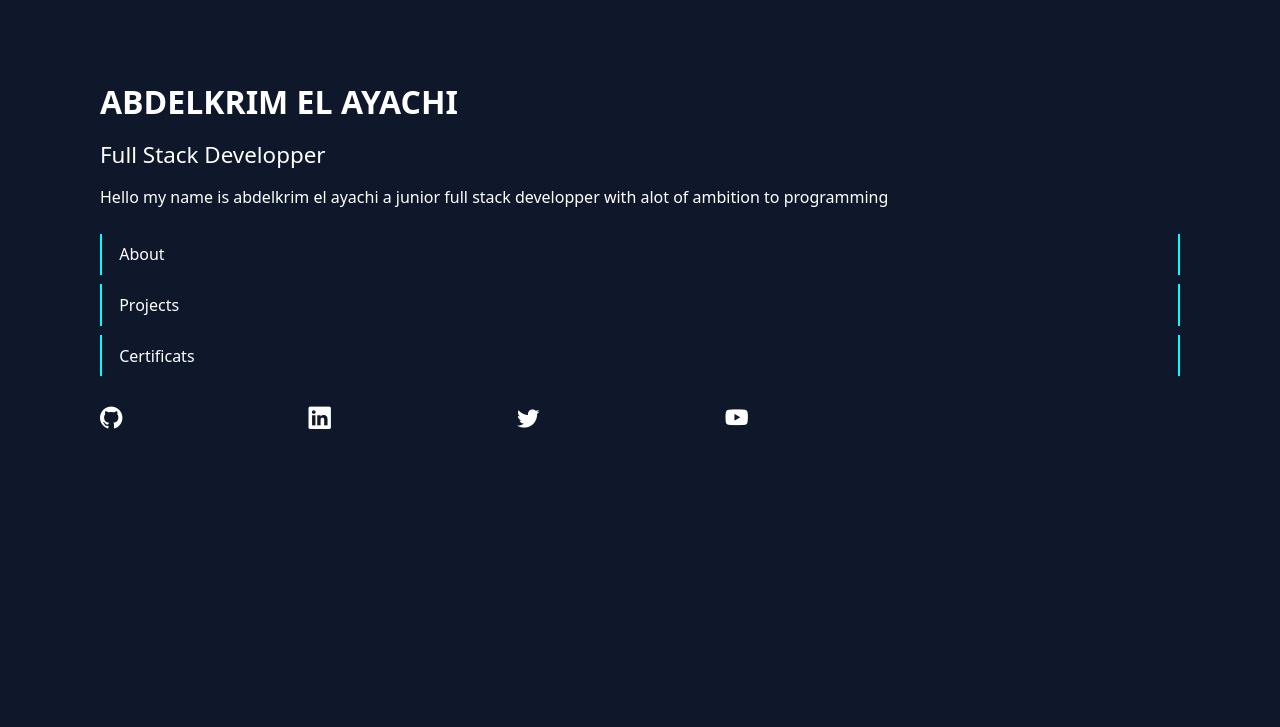
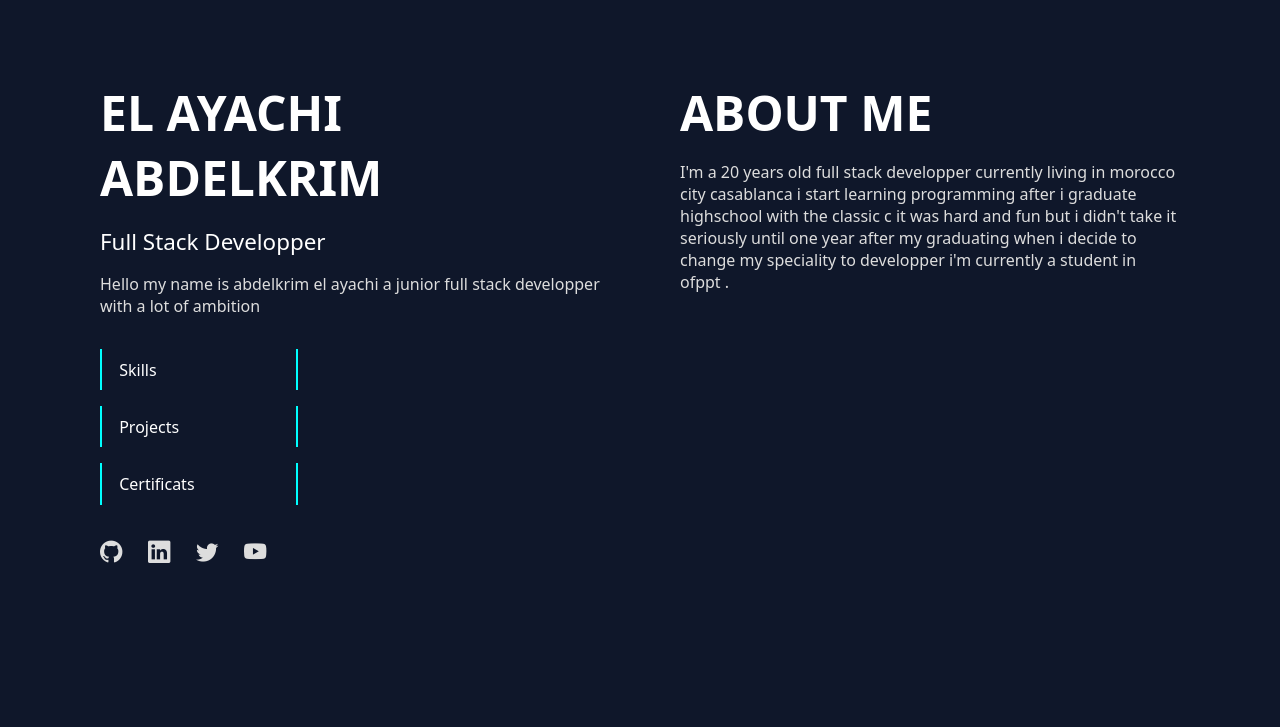
Before and after one commit to AbdelkrimElAyachi/my_portfolio, a PHP site: page / in a window 1280 px wide. Shown: the top 727 px of the page. Run offline with PHP 8.4, Linux system fonts and the light colour scheme; some libraries are stand-ins or nearby versions.

Commit message:
adding animation and fixing createcube error

```diff
--- a/css/normalize.css
+++ b/css/normalize.css
@@ -13,6 +13,7 @@ body{
   --orange:rgb(255, 160, 88);
   --green:rgb(82, 255, 82);
   --black:#0F172A;
+  --lightWhite:#ddd;
   --white:#fff;
   --fXL:5rem;
   --fL:4rem;
--- a/css/style.css
+++ b/css/style.css
@@ -75,11 +75,13 @@ body{
   max-width: 1080px;
   width: 90%;
   margin: 5rem auto;
+  opacity: 0;
 }
 .cart{
   display: flex;
   flex-direction: column;
   gap: 1rem;
+  margin-bottom: 5rem;
 }
 .cart .title{
   font-size: var(--fM);
@@ -88,7 +90,9 @@ body{
 .cart .work{
   font-size: var(--fl);
 }
-
+.description{
+  color: #ddd;
+}
 
 /* nav links style */
 .list{
@@ -96,7 +100,8 @@ body{
 }
 .list li{
   padding: 0.6rem 1.2rem;
-  margin: 0.6rem 0;
+  margin: 1rem 0;
+  width: 10rem;
   position: relative;
 }
 .link{
@@ -128,14 +133,40 @@ ul li:hover > .line_left{
 
 /* social links style */
 .social{
-  width: 60%;
   display: flex;
-  justify-content: space-between;
+  gap: 1.6rem;
 }
 .icon{
   font-size: var(--fl);
+  color: var(--lightWhite);
+}
+.icon:hover{
   color: var(--white);
 }
+
+/* scroll animation  */
+.animated{
+  animation: scroll 1s ease 3s forwards;
+}
+@keyframes scroll{
+  0%{
+    opacity: 0;
+    margin-top: 10rem;
+  }
+  100%{
+    margin-top: 5rem;
+    opacity: 1;
+  }
+}
 @media (min-width:900px) {
-
+  .title{
+    font-size: var(--fXM) !important;
+  }
+  .start_container{
+    display: flex;
+    gap: 5rem;
+  }
+  .cart{
+    flex: 1;
+  }
 }
--- a/index.js
+++ b/index.js
@@ -1,10 +1,16 @@
 import Router from "./js/libraries/Router.js";
-import { changeBG,CraeteLimoniCube,CraeteBlueCube,CraeteYellowCube,CraeteGreenCube } from "./js/libraries/BackgroundFunctions.js";
+import { changeBG,CraeteLimoniCube,CraeteBlueCube,CraeteBlackCube,CraeteYellowCube,CraeteGreenCube } from "./js/libraries/BackgroundFunctions.js";
 
 
 Router.start();
 
 Router.get("/","public/start.html",()=>{
+    changeBG()
+    setTimeout(() => {
+        changeBG(0,"b");
+    }, 1000);
+
+
 
 })
 Router.get(404,"public/404.html",()=>{
--- a/js/classes/Cube.js
+++ b/js/classes/Cube.js
@@ -37,6 +37,9 @@ export default class Cube{
     rotateToRed(){
         this.cube.style.transform = "rotateX(-90deg) rotateY(0deg) rotateZ(0deg)";
     }
+    rotateToBlack(){
+        this.cube.style.transform = "rotateX(0deg) rotateY(0deg) rotateZ(0deg)";
+    }
     render(){
         this.parent.appendChild(this.cube);
     }
--- a/js/libraries/BackgroundFunctions.js
+++ b/js/libraries/BackgroundFunctions.js
@@ -19,17 +19,19 @@ export function changeBG(i=0,color="L"){
     else if(color==="G"){
         cubes[i].rotateToGreen();
     }
-    console.log(i,cubes.length);
+    else if(color==="b"){
+        cubes[i].rotateToBlack();
+    }
     if(i<cubes.length-1){
         setTimeout(() => {
             changeBG(++i,color);
-        }, 5);
+        }, 4);
     }
 }
 
 export function CraeteLimoniCube(x,y,width=3,height=3){
-    const max_x = 19;
-    const max_y  = 10;
+    const max_x = 20;
+    const max_y  = 11;
 
     if(width>max_x){
         alert("you set a width bigger than the screen")
@@ -53,8 +55,8 @@ export function CraeteLimoniCube(x,y,width=3,height=3){
 
 
 export function CraeteBlueCube(x,y,width=3,height=3){
-    const max_x = 19;
-    const max_y  = 10;
+    const max_x = 20;
+    const max_y  = 11;
 
     if(width>max_x){
         alert("you set a width bigger than the screen")
@@ -77,8 +79,8 @@ export function CraeteBlueCube(x,y,width=3,height=3){
 
 
 export function CraeteGreenCube(x,y,width=3,height=3){
-    const max_x = 19;
-    const max_y  = 10;
+    const max_x = 20;
+    const max_y  = 11;
 
     if(width>max_x){
         alert("you set a width bigger than the screen")
@@ -101,8 +103,8 @@ export function CraeteGreenCube(x,y,width=3,height=3){
 
 
 export function CraeteYellowCube(x,y,width=3,height=3){
-    const max_x = 19;
-    const max_y  = 10;
+    const max_x = 20;
+    const max_y  = 11;
 
     if(width>max_x){
         alert("you set a width bigger than the screen")
@@ -115,10 +117,33 @@ export function CraeteYellowCube(x,y,width=3,height=3){
 
 
     for(let i=y;i<(height+y);i++){
-        console.log(i);
         for(let j=x;j<(width+x);j++){
-            cubes[j+i*max_x].rotateToYellow();
+            console.log(i,j);
+            cubes[j+(i*max_x)].rotateToYellow();
 
         }
     }
 }
+
+export function CraeteBlackCube(x,y,width=3,height=3){
+    const max_x = 20;
+    const max_y  = 11;
+
+    if(width>max_x){
+        alert("you set a width bigger than the screen")
+        width = max_x;
+    }
+    if(height>max_y){
+        alert("you set a height bigger than the screen")
+        height = max_y;
+    }
+
+
+    for(let i=y;i<(height+y);i++){
+        for(let j=x;j<(width+x);j++){
+            console.log(i,j);
+            cubes[j+(i*max_x)].rotateToBlack();
+
+        }
+    }
+}
--- a/public/start.html
+++ b/public/start.html
@@ -1,14 +1,14 @@
-<div class="start_container">
-    <div class="cart">
-        <h1 class="title">Abdelkrim El Ayachi</h1>
+<div class="start_container animated">
+    <div class="cart ">
+        <h1 class="title">El Ayachi ABDELKRIM</h1>
         <span class="work">Full Stack Developper</span>
-        <p class="description">Hello my name is abdelkrim el ayachi a junior full stack developper with alot of ambition to programming  </p>
+        <p class="description">Hello my name is abdelkrim el ayachi a junior full stack developper with a lot of ambition  </p>
 
         <nav>
             <ul class="list">
                 <li>
                     <div class="line_left"></div>
-                    <a class="link" href="#">About</a>
+                    <a class="link" href="#">Skills</a>
                     <div class="line_right"></div>
                 </li>
                 <li>
@@ -31,8 +31,13 @@
             <a class="icon" href="#"><i class="bi bi-youtube"></i></a>
         </div>
     </div>
-    <div class="cart">
-
+    <div class="cart ">
+        <h1 class="title">About Me</h1>
+        <p class="description">
+            I'm a 20 years old full stack developper currently living in morocco city casablanca i start learning programming
+            after i graduate highschool with the classic c it was hard and fun but i didn't take it seriously until one year after my graduating when
+            i decide to change my speciality to developper i'm currently a student in ofppt .
+        </p>
     </div>
 
 </div>
```
